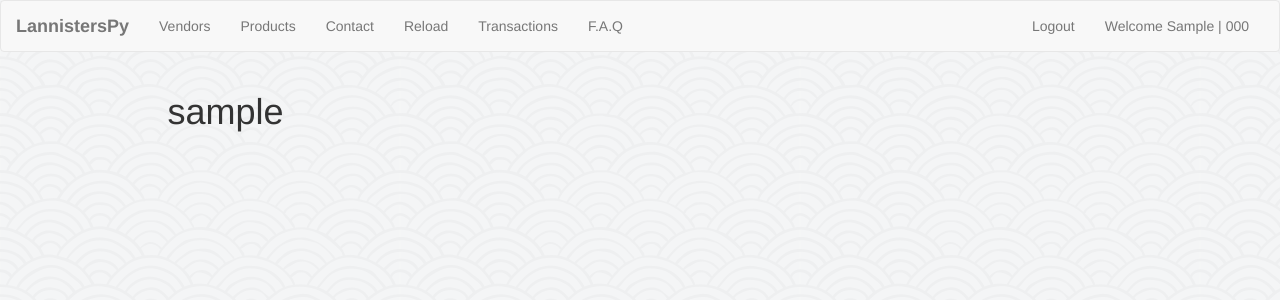
After one commit to lyk2017-python/LannistersPy, a Django app: a page that uses payment/templates/payment/theme.html in a window 1280 px wide. The commit adds this page. Shown: the top 300 px of the page. Run offline with Django 3.2, Linux system fonts and the light colour scheme; a user stored in the database is signed in; tables that the repository leaves empty hold one stand-in row (values such as "Sample post"); parts of the project's set-up code (start-up, migrations or seed data) failed here and were passed over; some libraries are stand-ins or nearby versions.

Commit message:
Güzel şeyler

```diff
--- a/payment/templates/payment/theme.html
+++ b/payment/templates/payment/theme.html
@@ -43,7 +43,7 @@
                     {% if request.user.is_authenticated %}
                         {% url "logout" as logout_url %}
                        <li  {% if request.path == logout_url %}class="active"{% endif %}><a href="{% url "logout" %}">Logout </a></li>
-                    <li><a>Welcome {{request.user.username|title}} | {{request.user.card}}</a></li>
+                    <li><a href="{% url "profile" profile_slug=request.user.username %}">Welcome {{request.user.username|title}} | {{request.user.card}}</a></li>
                     {% else %}
                         {% url "login" as login_url %}
                         <li  {% if request.path == login_url %}class="active"{% endif %}><a href="{% url "login" %}">Login </a></li>
--- /dev/null
+++ b/payment/templates/payment/user_detail.html
@@ -0,0 +1,11 @@
+{% extends "payment/theme.html" %}
+
+{% block body %}
+    <div class="container">
+        <div class="row">
+            <div class="col-md-10 col-md-offset-1">
+                <h1>{{ object.username }}</h1>
+            </div>
+        </div>
+    </div>
+{% endblock %}
--- a/payment/urls.py
+++ b/payment/urls.py
@@ -11,5 +11,6 @@ urlpatterns = [
     url(r'^card/$', CardFormView.as_view(), name='card'),
     url(r'^transactions/$', TransactionListView.as_view(), name='transactions'),
     url(r'^faq/$', FaqView.as_view(), name='faq'),
-    url(r'^signup/$', RegistrationView.as_view(), name='signup')
+    url(r'^signup/$', RegistrationView.as_view(), name='signup'),
+    url(r'^profile/(?P<profile_slug>[\w-]+)/$', views.UserDetailView.as_view(), name="profile")
 ]
--- a/payment/views.py
+++ b/payment/views.py
@@ -1,3 +1,4 @@
+from django.contrib.auth import get_user_model
 from django.views import generic
 from payment.models import Vendor, Product, Transaction, UserCard
 from payment.forms import ContactForm, CommentForm, CardForm, CustomUserCreationForm
@@ -94,6 +95,15 @@ class TransactionListView(generic.ListView):
         return context
 
 
+class UserDetailView(generic.DetailView):
+    model = get_user_model()
+    template_name = "payment/user_detail.html"
+    slug_url_kwarg = "profile_slug"
+
+    def get_slug_field(self):
+        return 'username'
+
+
 class ContactFormView(generic.FormView):
     form_class = ContactForm
     template_name = "payment/contact.html"
@@ -118,6 +128,9 @@ class CardFormView(generic.FormView):
     template_name = "payment/card.html"
     success_url = "."
 
+    def get_initial(self):
+        return {"user_card": self.request.user.card}
+
     def form_valid(self, form):
         form.save()
         return super().form_valid(form)
```
